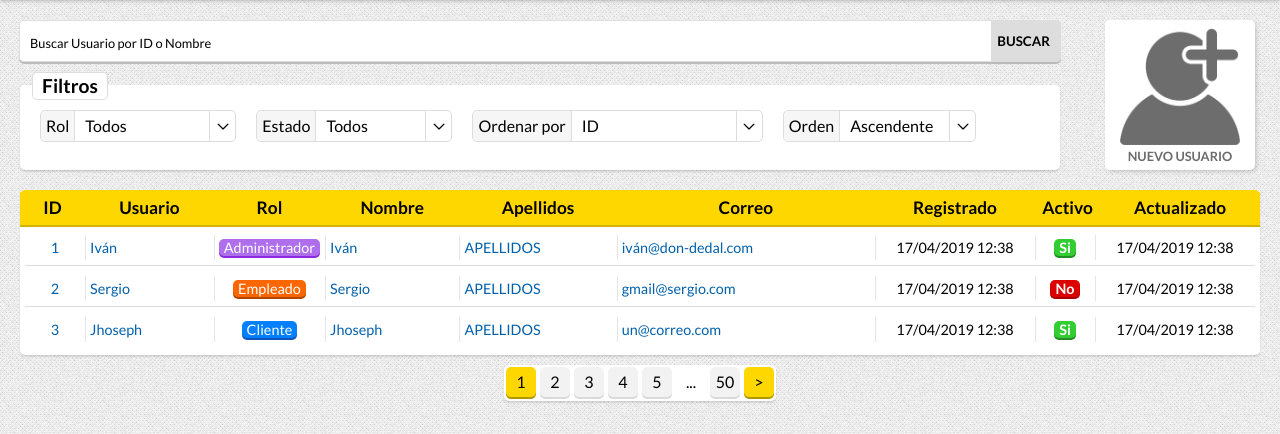
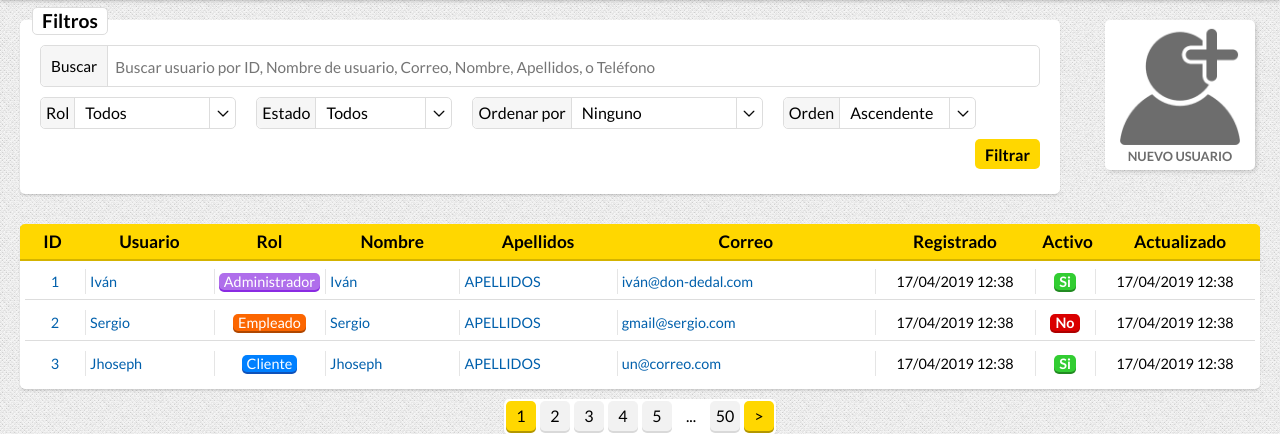
Before and after one commit to crusardri/proyecto-daw, a PHP site: page /users.php in a window 1280 px wide. Shown: the part 70-504 px from the top of the page. Run offline with PHP 8.4, Linux system fonts and the light colour scheme; the visitor is signed in with stand-in values (Sample User, id 1).

Commit message:
Mejoras varias (descripcion)
Renombrado arreglo a fix
Renombrado prenda a clothe
comprobacion de sesion a order y employee
Cambiado la barra de busqueda en Users
Añadido los valores de los filtros segun parametros get

```diff
--- a/Classes/UserController.php
+++ b/Classes/UserController.php
@@ -28,7 +28,7 @@ class UserController {
     *
     * @return User[]                        Array de usuarios
     */
-    public function getUsers($roleFilter, $estateFilter, $orderByFilter, $orderDirectionFilter, $page = 1, $itemsPerPage = 10){
+    public function getUsers($roleFilter, $stateFilter, $orderByFilter, $orderDirectionFilter, $page = 1, $itemsPerPage = 20){
         $page = $page - 1;
         $users = array(
             new User(1, "Iván", "password", "iván@don-dedal.com", new Role(2, "Administrador", "admin"), "918273849", "Iván", "Maldonado Fernández", new DateTime(), new DateTime(), true),
@@ -45,10 +45,10 @@ class UserController {
     * @param int $orderByFilter             Especifica el tipo de ordenacion de usuarios
     * @param int $orderDirectionFilter      Especifica la direccion de ordenacion
     *
-    * @return User[]                        Array de usuarios
+    * @return int                           Numero total de usuarios segun filtros
     */
     public function getTotalUsers($roleFilter = -1, $estateFilter = -1){
-
+        return 1000;
     }
     /**
     * Consulta en la base de datos si el nombre de usuario esta disponible
--- a/Funciones/vistaController.php
+++ b/Funciones/vistaController.php
@@ -1,15 +1,18 @@
 <?php
 /**
 * Muestra por pantalla un menu de filtros de roles de usuario
+*
+* @param $rs Role[]     Array de roles
+* @param $sf int        Selección actual
 */
-function showUserRoleFilters($rs){
+function showUserRoleFilters($rs, $sf){
     ?>
     <select data-class="labeled role-filter" name="userRole">
         <option value="-1">Todos</option>
         <?php
             foreach($rs as $r){
             ?>
-        <option value="<?=$r->getID()?>" data-class="<?=$r->getCssClass()?>" ><?=$r->getName()?></option>
+        <option value="<?=$r->getID()?>" data-class="<?=$r->getCssClass()?>" <?=$sf == $r->getID() ? "selected" : "" ?>><?=$r->getName()?></option>
             <?php
             }
         ?>
--- a/style/style.css
+++ b/style/style.css
@@ -21,12 +21,14 @@ input.input-submit-button{
     border: 0px;
     border-radius: 5px;
     background-color: #ffd700;
-    padding: 3px 5px;
+    padding: 3px 10px;
     color: #000;
-    margin: 10px auto;
+    margin: 5px 0;
     font-weight: 700;
     transition: all 0.2s;
     cursor: pointer;
+    height: 30px;
+    font-size: 1em;
 }
 input.input-submit-button:hover{
     background-color: #ffe34d;
@@ -56,6 +58,7 @@ div.custom-select:after {
     width: 25px;
     height: 100%;
     border-left: 1px solid #ddd;
+    transition: background-image 0.1s;
 }
 div.custom-select.selected:after{
     background-image: url(../media/img/select-arrow-up.png);
@@ -223,6 +226,7 @@ label.description-box > textarea{
 label.boxed-input {
     position: relative;
     display: inline-flex;
+    flex-flow: row nowrap;
     border-radius: 5px;
     background-color: #fff;
     border: 1px solid #ddd;
@@ -269,7 +273,7 @@ label.boxed-input > div.text-label.mandatory:after{
 }
 label.boxed-input > div.input-container {
     flex-grow: 2;
-    height: calc(100% - 7px );
+    height: calc(100% - 7px);
 }
 label.boxed-input > div.button{
     display: inline-flex;
@@ -290,6 +294,11 @@ label.boxed-input > div.button > span{
 label.boxed-input > div.button:hover{
     background-color: #eee;
 }
+/* Input de búsqueda*/
+label.boxed-input.searchbox{flex-basis: 100%;height: 30px; font-size: 1.2em;}
+label.boxed-input.searchbox > div.input-container{height: 100%;}
+label.boxed-input.searchbox input{font-size: 0.8em;}
+
 /* ---- Radio Button With Label ---- */
 label.boxed-radio {
     display: block;
--- a/style/views.css
+++ b/style/views.css
@@ -1,15 +1,16 @@
+
 /* Contenedor Filtros */
-section.item-filters {
+.item-filters {
     position: relative;
     display: flex;
     flex-flow: row wrap;
-    margin: 10px 20px;
+    margin: 20px;
     box-shadow: 0 2px 3px -1px rgba(0,0,0,0.2);
     border-radius: 5px;
     background-color: #fff;
     padding: 20px 10px;
 }
-section.item-filters > h1 {
+.item-filters > h1 {
     position: absolute;
     top: -0.7em;
     left: 0.6em;
@@ -21,8 +22,12 @@ section.item-filters > h1 {
     border: 1px solid #ddd;
 
 }
-section.item-filters > label {
+.item-filters > label {
     margin: 5px 10px;
+}
+.item-filters > input.input-submit-button {
+    margin-left: auto;
+    margin-right: 10px;
 }
 /* ---- custom select filters ---- */
 /* Estados ordenes - activo - roles */
--- a/users.php
+++ b/users.php
@@ -8,9 +8,7 @@ require_once("Classes/Role.php");
 
 $userController = new UserController(); //Controlador de usuarios
 
-/*
-* Se comprueba si ya se ha iniciado sesión y si tiene rol cliente, o no ha iniciado sesion, redirecciona a otra pagina.
-*/
+//Comprobamos si ha iniciado sesión y el rol que tiene
 if(isset($_SESSION["userID"])){
     $user = $userController->getUser($_SESSION["userID"]); //Obtener usuario
     $role = $user->getRole(); //Obtener rol
@@ -22,10 +20,23 @@ if(isset($_SESSION["userID"])){
     header("location: login.php"); //Si no tiene sesion iniciada, va al login.
     //echo "Not Login in";
 }
-$roles = $userController->getRoles();
-$users = $userController->getUsers(null,null,null,null);
-$totalUsers = $userController->getTotalUsers(null,null,null,null);
-if(isset($_GET["page"])){$page = $_GET["page"];}else{$page = 1;}//Declarar página
+$page = 1;
+$search = "";
+$userRoleFilter = -1;
+$state = -1;
+$orderBy = -1;
+$orderDirection = -1;
+if(isset($_GET["page"]))            {$page = (int) $_GET["page"];}
+if(isset($_GET["search"]))          {$search = $_GET["search"];}
+if(isset($_GET["userRole"]))        {$userRoleFilter = (int) $_GET["userRole"];}
+if(isset($_GET["state"]))           {$state = (int) $_GET["state"];}
+if(isset($_GET["orderBy"]))         {$orderBy = (int) $_GET["orderBy"];}
+if(isset($_GET["orderDirection"]))  {$orderDirection = (int) $_GET["orderDirection"];}
+
+$roles = $userController->getRoles(); //Obtenemos todos los roles disponibles para los filtros
+$users = $userController->getUsers($userRoleFilter,$state,$orderBy,$orderDirection, $page); //Obtenemos los usuarios
+$totalUsers = $userController->getTotalUsers($userRoleFilter,$state,$orderBy,$orderDirection); //Obtenemos los usuarios totales
+
 
 
 ?>
@@ -44,53 +55,55 @@ if(isset($_GET["page"])){$page = $_GET["page"];}else{$page = 1;}//Declarar pági
 <body>
     <?php include("./includes/navbar.inc") ?>
     <div class="users-container">
-        <form>
-            <div class="search-box">
-                <input type="text" placeholder="Buscar Usuario por ID o Nombre">
-                <input type="submit" value="Buscar">
-            </div>
-        </form>
         <a class="haptic-button medium new-user" >
             <img src="media/img/add-user.png">
             <div class="label">Nuevo Usuario</div>
         </a>
-        <section class="item-filters">
+        <form class="item-filters">
+           <label class="boxed-input searchbox">
+                <div class="text-label"><span>Buscar</span></div>
+                <div class="input-container">
+                    <input type="text" placeholder="Buscar usuario por ID, Nombre de usuario, Correo, Nombre, Apellidos, o Teléfono " name="search" value="<?=$search?>">
+                </div>
+            </label>
             <h1>Filtros</h1>
             <label class="boxed-select" id="role-filter">
                 <div>Rol</div>
-                    <?=showUserRoleFilters($roles)?>
+                    <?=showUserRoleFilters($roles, $userRoleFilter)?>
             </label>
             <label class="boxed-select" id="active-filter">
                 <div>Estado</div>
-                <select data-class="labeled">
-                    <option value="-1"> Todos </option>
-                    <option value="0" data-class="enabled" >Activado</option>
-                    <option value="1" data-class="disabled">Desactivado</option>
+                <select data-class="labeled" name="state">
+                    <option value="-1">Todos</option>
+                    <option value="0" data-class="enabled" <?=$state == 0 ? "selected" : "" ?>>Activado</option>
+                    <option value="1" data-class="disabled" <?=$state == 1 ? "selected" : "" ?>>Desactivado</option>
                 </select>
             </label>
             <label class="boxed-select" id="order-by-filter">
                 <div>Ordenar por</div>
-                <select data-class="order-by-filter">
-                    <option value="0">ID</option>
-                    <option value="1">Nombre</option>
-                    <option value="2">Numero Arreglos</option>
-                    <option value="3">Activo</option>
-                    <option value="4">Fecha creación</option>
-                    <option value="5">Fecha actualización</option>
+                <select data-class="order-by-filter" name="orderBy">
+                    <option value="-1">Ninguno</option>
+                    <option value="0" <?=$orderBy == 0 ? "selected" : ""?>>ID</option>
+                    <option value="1" <?=$orderBy == 1 ? "selected" : ""?>>Nombre</option>
+                    <option value="2" <?=$orderBy == 2 ? "selected" : ""?>>Numero Arreglos</option>
+                    <option value="3" <?=$orderBy == 3 ? "selected" : ""?>>Activo</option>
+                    <option value="4" <?=$orderBy == 4 ? "selected" : ""?>>Fecha creación</option>
+                    <option value="5" <?=$orderBy == 5 ? "selected" : ""?>>Fecha actualización</option>
                 </select>
             </label>
             <label class="boxed-select" id="order-direction-filter">
                 <div>Orden</div>
-                <select data-class="order-direction-filter">
-                    <option value="0">Ascendente</option>
-                    <option value="1">Descendente</option>
+                <select data-class="order-direction-filter" name="orderDirection">
+                    <option value="0" <?=$orderDirection == 0 ? "selected" : ""?>>Ascendente</option>
+                    <option value="1" <?=$orderDirection == 1 ? "selected" : ""?>>Descendente</option>
                 </select>
             </label>
-        </section>
+            <input type="submit" class="input-submit-button" value="Filtrar">
+        </form>
         <section class="users-container">
             <?php showUsersTable($users)?>
             <div class="users-pag">
-                <?php showPaginator("users.php?", $page, 1000, $_GET) ?>
+                <?php showPaginator("users.php?", $page, $totalUsers, $_GET) ?>
             </div>
         </section>
 
```
Also changed, not shown: Classes/Arreglo.php (deleted, +0 -35 lines), Classes/Clothe.php (added, +35 -0 lines), Classes/Fix.php (added, +35 -0 lines), Classes/Prenda.php (deleted, +0 -35 lines), employee.php (+28 -2 lines), order.php (+31 -0 lines).
